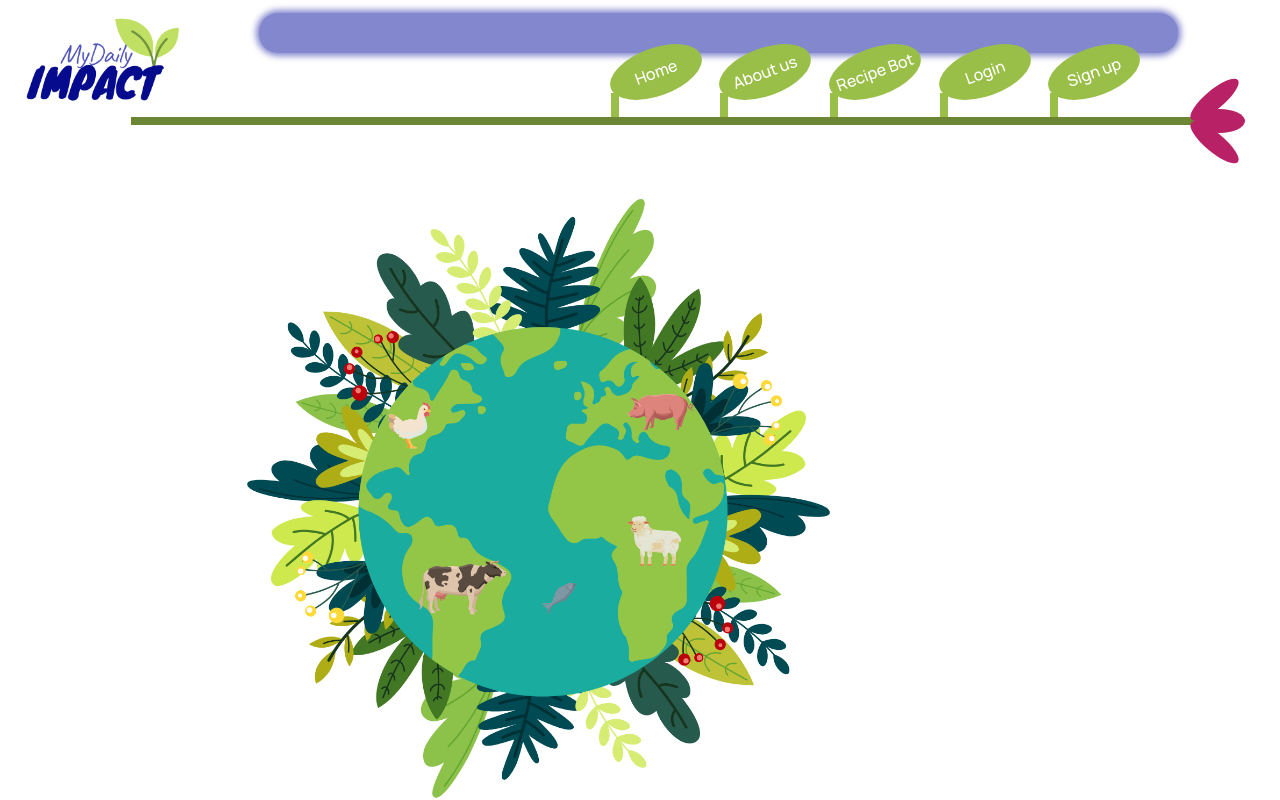
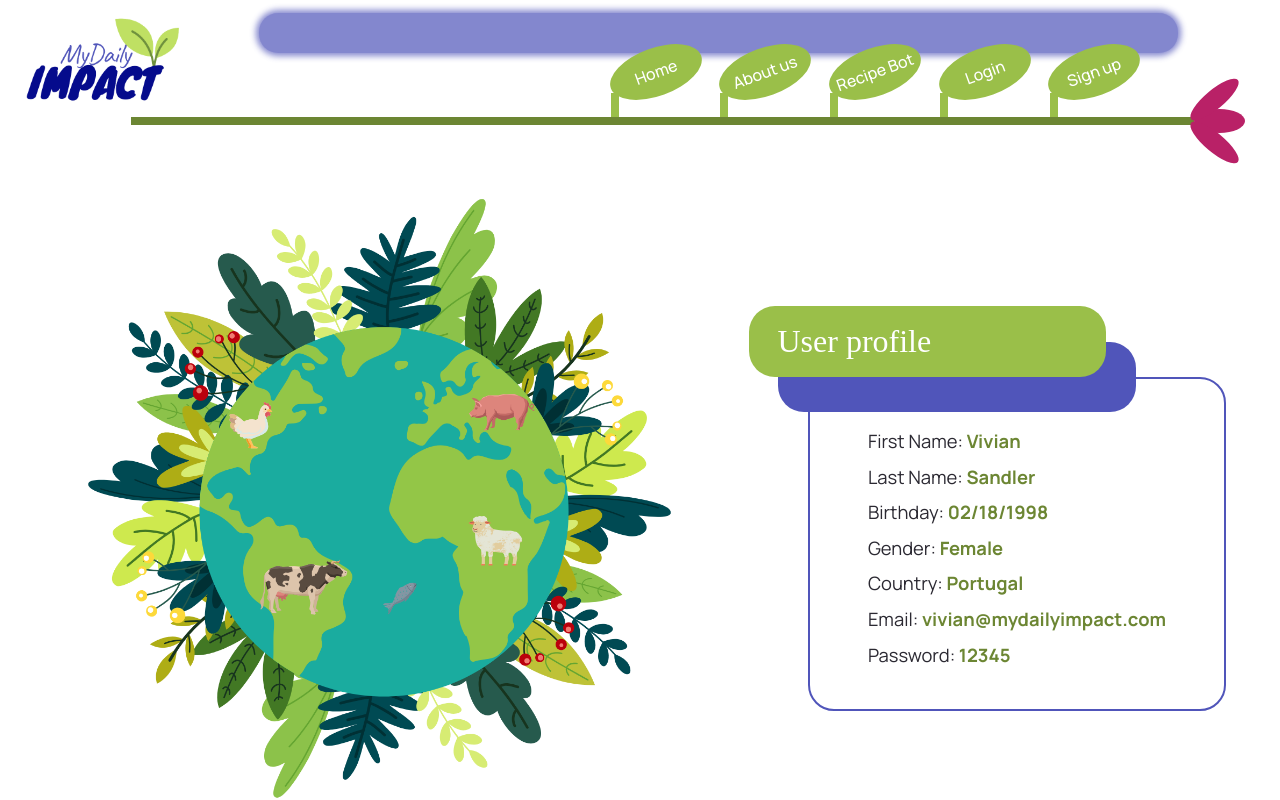
Before and after one commit to TechLabs-Remote-Bootcamp/WS24-MyDailyImpact, a React (Vite) app in the folder mdi-react/: page /profile in a window 1280 px wide. Shown: the top 800 px of the page. Built offline with nearby package versions, Linux system fonts and the light colour scheme; a web font is replaced by a local one.

Commit message:
feature: added profile page with basic styling

```diff
--- a/mdi-react/src/components/pages/Profile/Profile.jsx
+++ b/mdi-react/src/components/pages/Profile/Profile.jsx
@@ -1,5 +1,6 @@
 import Content_LR from "../../core/ContentLR/Content_LR.jsx";
 import LC_bigImage from "../../core/LC/LC_bigImage.jsx";
+import RC_Profile from "./RC_Profile.jsx"
 
 export default function Profile() {
   return (
@@ -7,7 +8,7 @@ export default function Profile() {
       LeftComponent={
         <LC_bigImage rotationOn={false} overflowText="My Daily Impact" />
       }
-      RightComponent={<></>}
+      RightComponent={<RC_Profile />}
     />
   );
 }
--- /dev/null
+++ b/mdi-react/src/components/pages/Profile/RC_Profile.jsx
@@ -0,0 +1,44 @@
+import React from "react";
+import ColoredContainers from "../../core/ColoredContainers/Colored-Containers";
+// import Button from "../../core/Button/Button";
+import { Link } from "react-router-dom";
+import styles from "./RC_Profile.module.scss";
+
+export default function RC_Profile() {
+  return (
+    <div className="RC_home">
+      <ColoredContainers h2Text="User profile">
+        <div className={styles["user-information-container"]}>
+          <li className={styles["user-information"]}>
+            <span className={styles["field"]}>First Name: </span>
+            <span className={styles["input"]}>Vivian</span>
+          </li>
+          <li className={styles["user-information"]}>
+            <span className={styles["field"]}>Last Name: </span>
+            <span className={styles["input"]}>Sandler</span>
+          </li>
+          <li className={styles["user-information"]}>
+            <span className={styles["field"]}>Birthday: </span>
+            <span className={styles["input"]}>02/18/1998</span>
+          </li>
+          <li className={styles["user-information"]}>
+            <span className={styles["field"]}>Gender: </span>
+            <span className={styles["input"]}>Female</span>
+          </li>
+          <li className={styles["user-information"]}>
+            <span className={styles["field"]}>Country: </span>
+            <span className={styles["input"]}>Portugal</span>
+          </li>
+          <li className={styles["user-information"]}>
+            <span className={styles["field"]}>Email: </span>
+            <span className={styles["input"]}>vivian@mydailyimpact.com</span>
+          </li>
+          <li className={styles["user-information"]}>
+            <span className={styles["field"]}>Password: </span>
+            <span className={styles["input"]}>12345</span>
+          </li>
+        </div>
+      </ColoredContainers>
+    </div>
+  );
+}
--- /dev/null
+++ b/mdi-react/src/components/pages/Profile/RC_Profile.module.scss
@@ -0,0 +1,13 @@
+@use "../../../styles/colors.scss" as *;
+@use "../../../styles/fonts.scss" as *;
+
+.user-information-container {
+  min-width: 10%;
+  .user-information {
+    margin-bottom: 0.5rem;
+    .input {
+      color: $secondary-medium;
+      font-weight: bold;
+    }
+  }
+}
```
